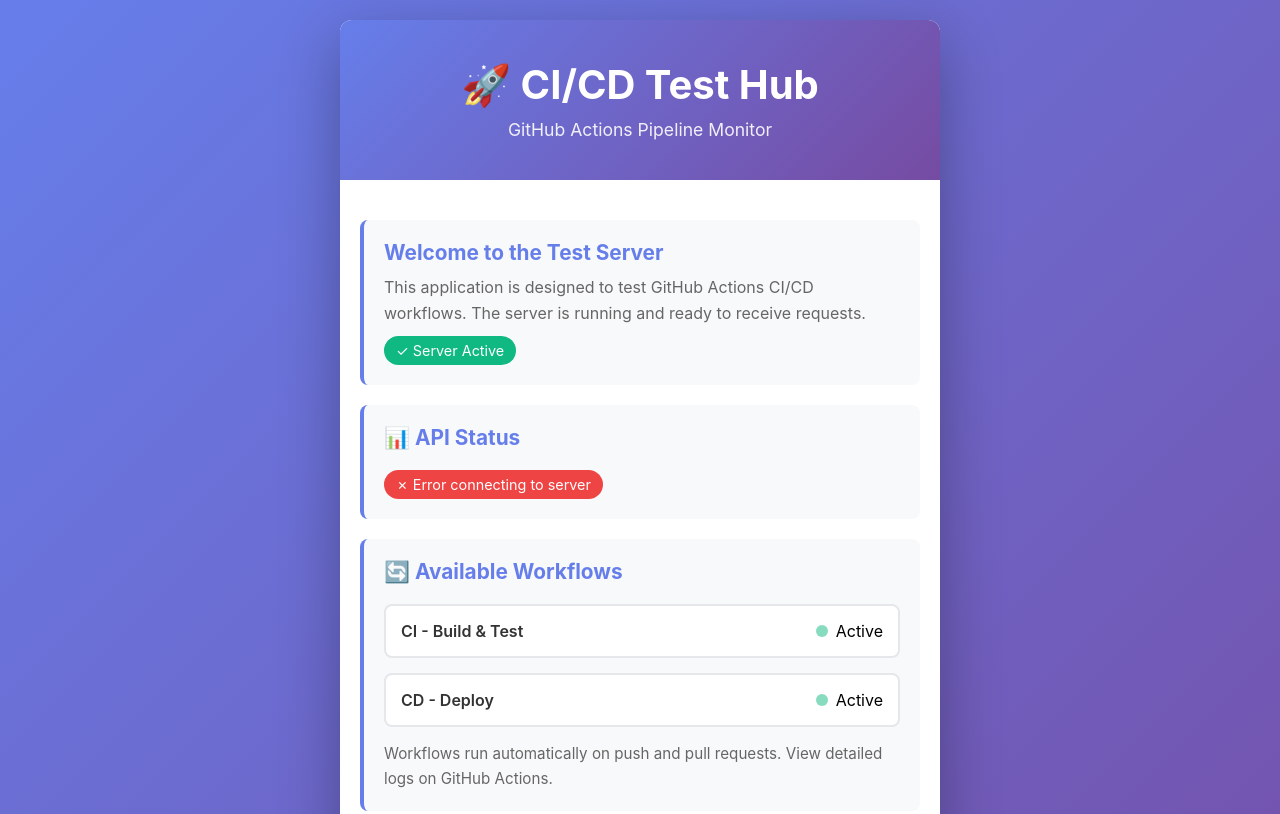
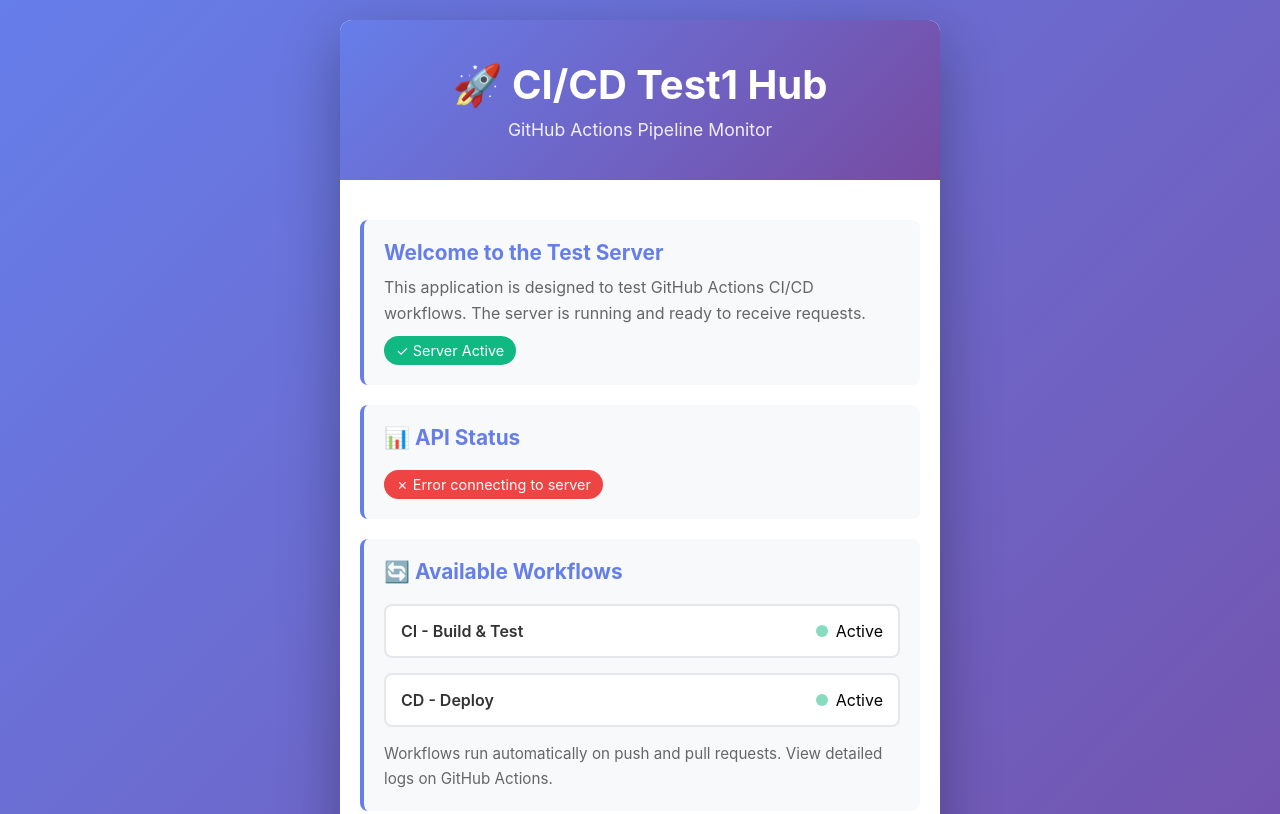
Before and after one commit to AmashaMiyuru/github-actions-tests, a website: page public/index.html in a window 1280 px wide. Shown: the top 814 px of the page. Drawn offline with Linux system fonts and the light colour scheme; no server answers.

Commit message:
changes in FE

```diff
--- a/public/index.html
+++ b/public/index.html
@@ -221,7 +221,7 @@
 <body>
     <div class="container">
         <div class="header">
-            <h1>🚀 CI/CD Test Hub</h1>
+            <h1>🚀 CI/CD Test1 Hub</h1>
             <p>GitHub Actions Pipeline Monitor</p>
         </div>
 
```
